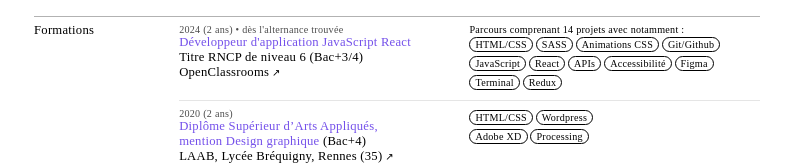
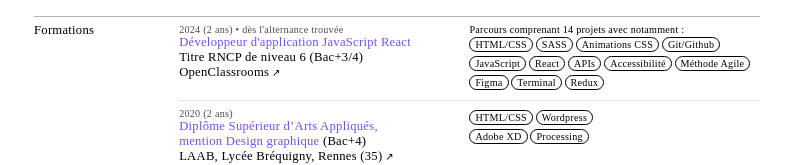
Before and after one commit to Spratch/josephclenet.fr, a plain HTML site: page cv.html in a window 1280 px wide. Shown: the part 498-663 px from the top of the page, without its empty margins (0-801 px from the left). Drawn offline with Linux system fonts and the light colour scheme; a web font is replaced by a local one.

Commit message:
Update cv.html
Ajout méthode agile

```diff
--- a/cv.html
+++ b/cv.html
@@ -106,7 +106,7 @@
                     </div>
                     <ul class="projects">
                         <li>Parcours comprenant 14 projets avec notamment : <br>
-                            <span>HTML/CSS</span> <span>SASS</span> <span>Animations&nbsp;CSS</span> <span>Git/Github</span> <span>JavaScript</span> <span>React</span> <span>APIs</span> <span>Accessibilité</span> <span>Figma</span><br> <span>Terminal</span> <span>Redux</span>
+                            <span>HTML/CSS</span> <span>SASS</span> <span>Animations&nbsp;CSS</span> <span>Git/Github</span> <span>JavaScript</span> <span>React</span> <span>APIs</span> <span>Accessibilité</span> <span>Méthode Agile</span> <span>Figma</span> <span>Terminal</span> <span>Redux</span>
                         </li>
                     </ul>
                 </article>
```
